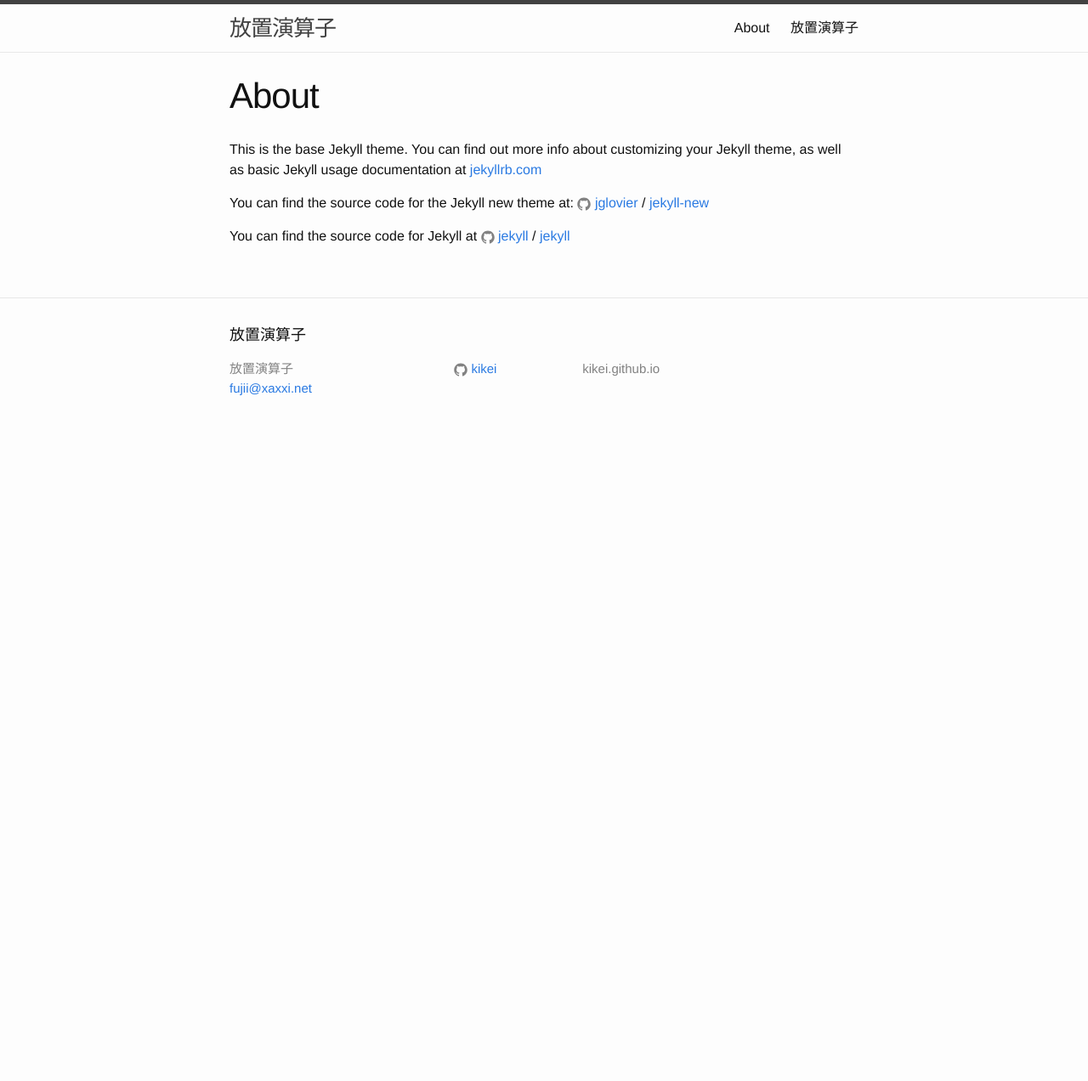
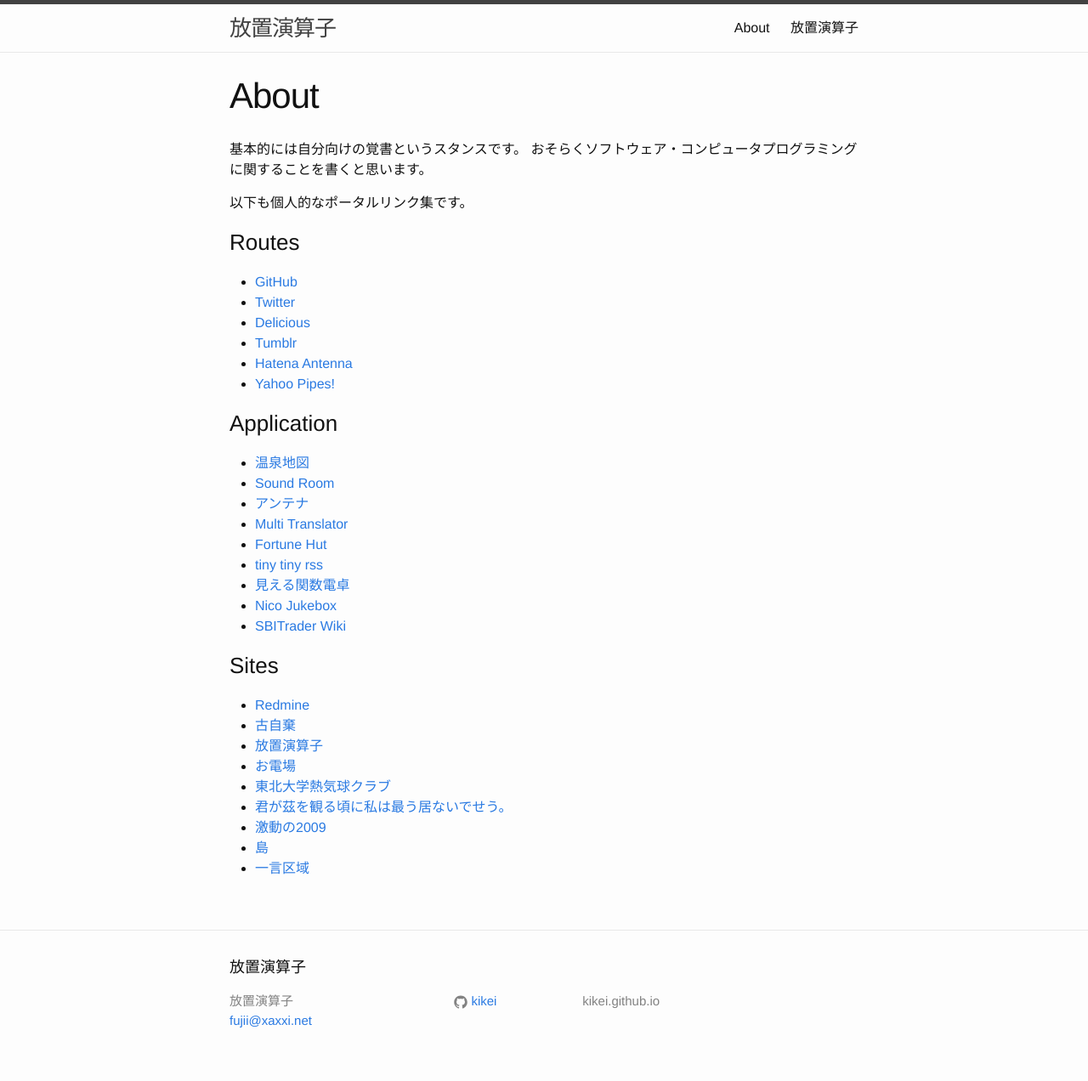
Before and after one commit to kikei/kikei.github.io, a Jekyll site: the page built from about.md, in a window 1280 px wide. Shown: the whole page at 85% size. Built offline with Jekyll 4.4.1, drawn with Linux system fonts in a browser that asks for light colours; before the commit the page ends 900 px from its top, so only the background shows below that.

Commit message:
updated about.md

```diff
--- a/about.md
+++ b/about.md
@@ -4,12 +4,37 @@ title: About
 permalink: /about/
 ---
 
-This is the base Jekyll theme. You can find out more info about customizing your Jekyll theme, as well as basic Jekyll usage documentation at [jekyllrb.com](http://jekyllrb.com/)
+基本的には自分向けの覚書というスタンスです。
+おそらくソフトウェア・コンピュータプログラミングに関することを書くと思います。
 
-You can find the source code for the Jekyll new theme at:
-{% include icon-github.html username="jglovier" %} /
-[jekyll-new](https://github.com/jglovier/jekyll-new)
+以下も個人的なポータルリンク集です。
 
-You can find the source code for Jekyll at
-{% include icon-github.html username="jekyll" %} /
-[jekyll](https://github.com/jekyll/jekyll)
+### Routes
+- [GitHub](https://github.com/kikei)
+- [Twitter](http://twitter.com/akisakanakatana)
+- [Delicious](https://delicious.com/botano)
+- [Tumblr](http://botano.tumblr.com/)
+- [Hatena Antenna](http://a.hatena.ne.jp/botano/)
+- [Yahoo Pipes!](http://pipes.yahoo.com/pipes/person.info?guid=4ZPC5QKQTZNP7ZWRK7XV6OUJQA)
+
+### Application
+- [温泉地図](http://app.xaxxi.net/map/)
+- [Sound Room](http://app.xaxxi.net/sounds/listen.to)
+- [アンテナ](http://app.xaxxi.net/antenna/rss/)
+- [Multi Translator](http://app.xaxxi.net/translator/)
+- [Fortune Hut](http://app.xaxxi.net/fortune/html)
+- [tiny tiny rss](http://tt-rss.xaxxi.net/index.php)
+- [見える関数電卓](http://xaxxi.net/vo/accessory/calc/)
+- [Nico Jukebox](http://app.xaxxi.net/vo/mylist/akisakanakatana)
+- [SBITrader Wiki](https://153.122.23.142:8561/wiki/MyStartingPage)
+
+### Sites
+- [Redmine](http://redmine.xaxxi.net)
+- [古自棄](http://f.xaxxi.net)
+- [放置演算子](http://blog.xaxxi.net/)
+- [お電場](http://chu.xaxxi.net/)
+- [東北大学熱気球クラブ](http://xaxxi.tk/)
+- [君が茲を観る頃に私は最う居ないでせう。](http://arch.xaxxi.net/)
+- [激動の2009](http://seiko57.xaxxi.net/)
+- [島](http://g4.xaxxi.net)
+- [一言区域](http://ftf.dw.land.to/)
```
